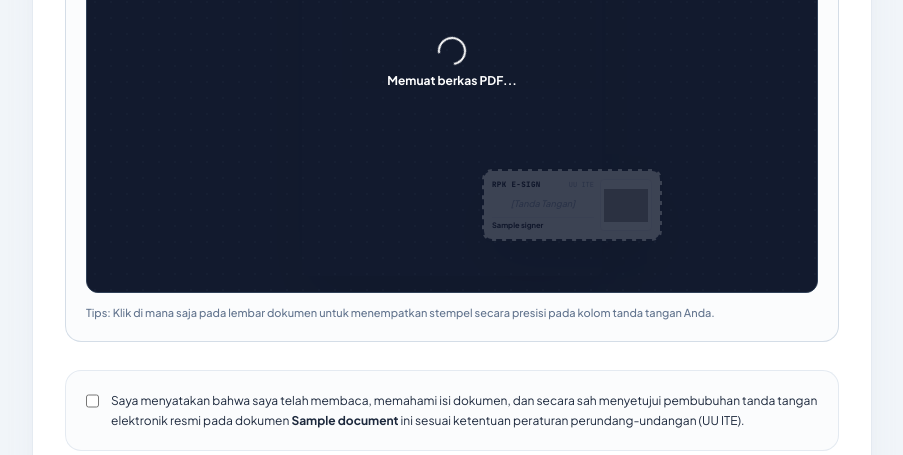
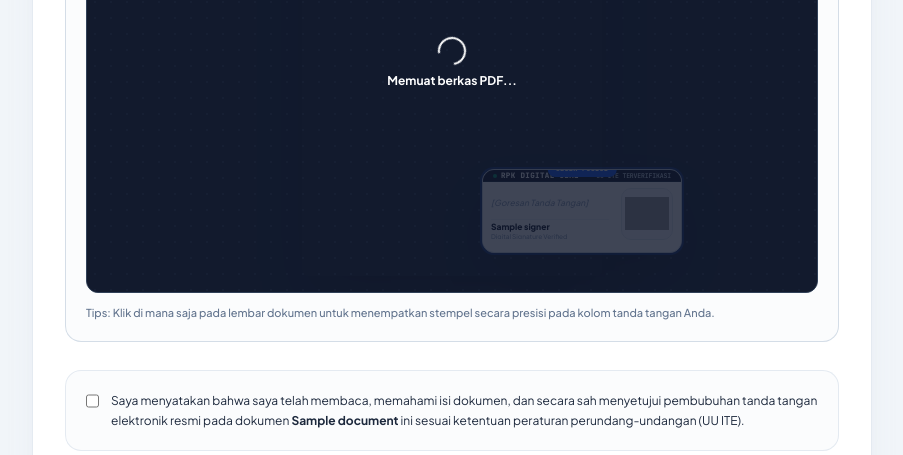
Before and after one commit to mocitaz/rpkworkspace, a Laravel app: template resources/views/signature/sign.blade.php in a window 1280 px wide. Shown: the part 1061-1516 px from the top of the page, without its empty margins (188-1091 px from the left). Run offline with Laravel 12, Linux system fonts and the light colour scheme; the template is opened without the code that fills it: most values are stand-ins (such as "Sample title", 1, 10 or a date in 2020); style sheets or scripts are compiled from the project's sources; parts of the project's set-up code (start-up, migrations or seed data) failed here and were passed over; some libraries are stand-ins or nearby versions; grey boxes are pictures that could not be loaded.

Commit message:
style(signing): refine digital seal card with dark ribbon header, clean typography, and balanced QR code box

```diff
--- a/resources/views/signature/sign.blade.php
+++ b/resources/views/signature/sign.blade.php
@@ -285,39 +285,58 @@
                         <div class="relative shadow-2xl rounded-sm" id="pageWrapper">
                             <canvas id="pdfCanvas" class="bg-white block rounded-sm"></canvas>
 
-                            <!-- Movable Corporate Stamp Box -->
+                            <!-- Movable Executive Corporate Stamp Seal -->
                             <div
                                 id="placementStamp"
-                                class="placement-stamp absolute z-10 flex items-center justify-between rounded-lg border-2 border-dashed border-slate-800 bg-white/95 p-2 shadow-2xl ring-1 ring-black/10 backdrop-blur-xs"
-                                style="width: 180px; height: 72px; left: 60%; top: 75%;"
+                                class="placement-stamp absolute z-10 rounded-xl border border-slate-300 bg-white shadow-2xl ring-2 ring-blue-600/30 overflow-hidden cursor-move select-none"
+                                style="width: 200px; height: 84px; left: 60%; top: 75%;"
                                 title="Klik &amp; Geser untuk memindahkan posisi stempel"
                             >
-                                <div class="flex flex-col justify-between h-full pr-1.5 overflow-hidden flex-1">
-                                    <div class="flex items-center justify-between">
-                                        <span class="text-[7.5px] font-black uppercase tracking-wider text-slate-900 font-mono">
-                                            RPK E-SIGN
-                                        </span>
-                                        <span class="text-[7px] font-mono text-slate-400">
-                                            UU ITE
+                                <!-- Drag Handle Indicator Badge -->
+                                <div class="absolute -top-2 left-1/2 -translate-x-1/2 rounded-full bg-blue-600 px-2 py-0.5 font-mono text-[7px] font-extrabold tracking-wide text-white shadow-sm pointer-events-none uppercase">
+                                    Geser Posisi
+                                </div>
+
+                                <!-- Stamp Header Bar -->
+                                <div class="bg-slate-900 px-2.5 py-0.8 flex items-center justify-between text-white border-b border-slate-800">
+                                    <div class="flex items-center gap-1">
+                                        <span class="size-1 rounded-full bg-emerald-400 animate-pulse"></span>
+                                        <span class="text-[7.5px] font-black uppercase tracking-wider font-mono">
+                                            RPK DIGITAL SEAL
                                         </span>
                                     </div>
-                                    <div id="stampSigPreview" class="flex-1 flex items-center justify-center py-0.5">
-                                        <span class="text-[9px] italic text-slate-400 font-medium">
-                                            [Tanda Tangan]
+                                    <span class="text-[6.5px] font-mono text-slate-300 font-semibold tracking-tight">
+                                        UU ITE TERVERIFIKASI
                                     </span>
                                 </div>
-                                    <div class="border-t border-slate-200/80 pt-0.5">
-                                        <p class="text-[7.5px] font-bold text-slate-900 truncate" id="stampSignerName">
+
+                                <!-- Stamp Content Body -->
+                                <div class="p-1.5 px-2 flex items-center justify-between gap-2 h-[calc(100%-19px)] bg-white">
+                                    <!-- Left: Visual Signature & Signer Info -->
+                                    <div class="flex flex-col justify-between h-full flex-1 min-w-0 pr-1">
+                                        <div id="stampSigPreview" class="flex-1 flex items-center justify-start min-h-[30px] overflow-hidden">
+                                            <span class="text-[8.5px] italic text-slate-400 font-medium">
+                                                [Goresan Tanda Tangan]
+                                            </span>
+                                        </div>
+                                        <div class="border-t border-slate-100 pt-0.5">
+                                            <p class="text-[8.5px] font-extrabold text-slate-900 leading-tight truncate" id="stampSignerName">
                                                 {{ $signer->name }}
+                                            </p>
+                                            <p class="text-[6.5px] font-medium text-slate-400 leading-none truncate">
+                                                Digital Signature Verified
                                             </p>
                                         </div>
                                     </div>
-                                <div class="shrink-0 flex items-center justify-center size-13 bg-slate-50 rounded border border-slate-200 p-0.5">
+
+                                    <!-- Right: Official Verification QR Code -->
+                                    <div class="shrink-0 flex flex-col items-center justify-center p-0.5 rounded-lg border border-slate-200 bg-slate-50 size-13">
                                         <img
                                             src="{{ route('signature.qr', $signer->signatureRequest->verification_code) }}"
                                             alt="QR"
                                             class="size-11 object-contain"
                                         />
+                                    </div>
                                 </div>
                             </div>
                         </div>
```
Also changed, not shown: app/Actions/GenerateSignedFinalPdf.php (+29 -14 lines). Lines whose indentation alone changed are shown as unchanged.
